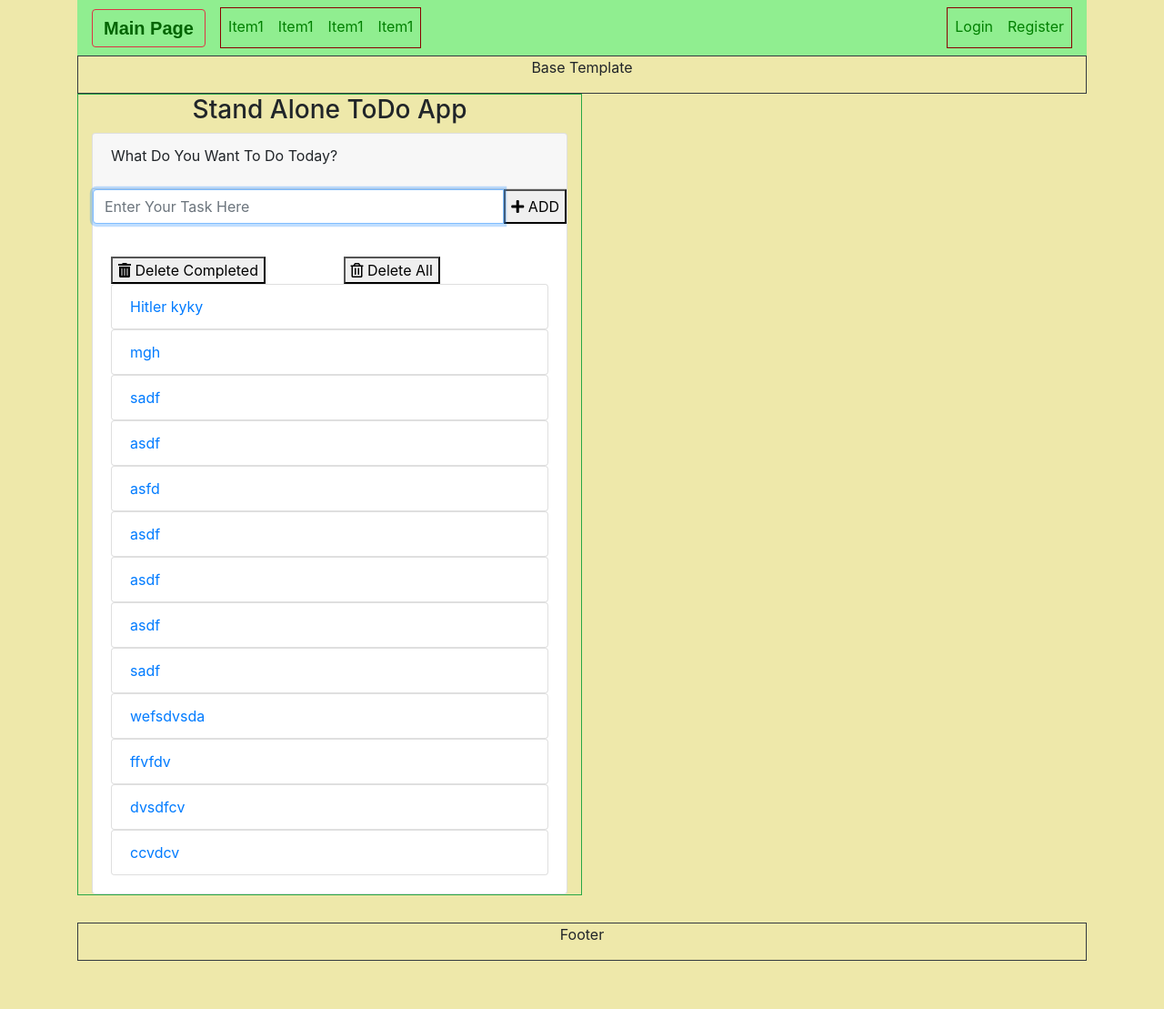
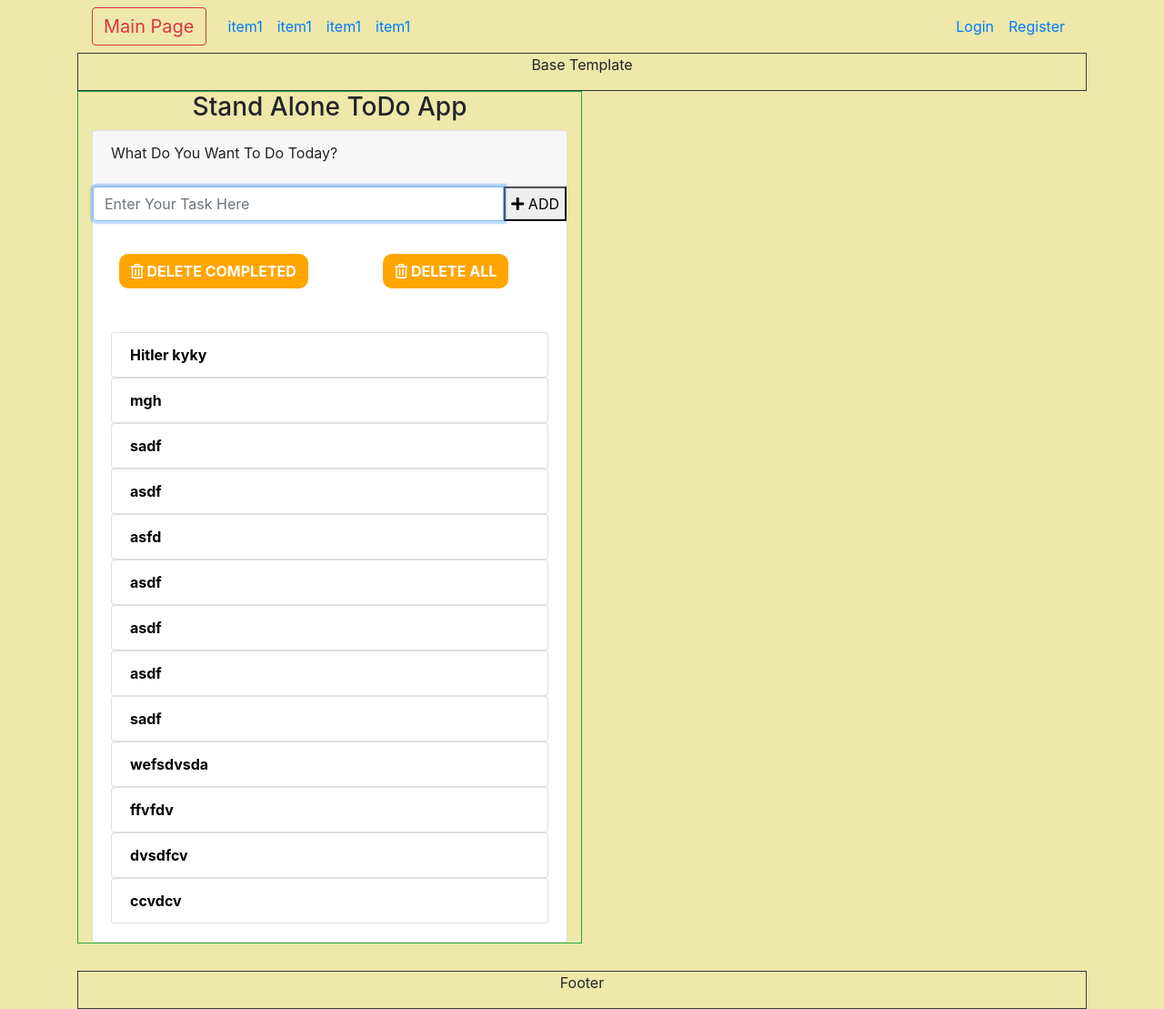
Before and after one commit to hedagaurav/tutorial, a Django app: page /todo/ in a window 1280 px wide. Shown: the whole page at 91% size. Before the commit the page ends 1056 px from the top, so only its background shows below. Run offline with Django 3.2, Linux system fonts and the light colour scheme; data comes from the database, SQL or seed files in the repository; both versions use the stored data as it was after the commit; some libraries are stand-ins or nearby versions.

Commit message:
todo app & accounts app todo app completed only little styling is remaining. started working on login app.

```diff
--- a/Todo/static/todo_home.css
+++ b/Todo/static/todo_home.css
@@ -1,10 +1,39 @@
+.delete_btn{
+    color: white;
+    background-color: orange;
+    font-weight: bold;
+    text-transform: uppercase;
+    -webkit-border-radius: 10px;
+    -moz-border-radius: 10px;
+    border-radius: 10px;
+}
+
+.buttons{
+    margin-bottom: 1rem;
+}
+
+.list-group a:hover{
+    color: #000;
+}
+
+.list-group-item{
+    color: #000;
+    font-weight: bold;
+    text-decoration: none;
+}
+
+.list-group-item a:hover{
+    color: #000;
+}
 .todo-completed {
     text-decoration: line-through !important;
-}
-.list-group-item:hover.todo-completed{
-    text-decoration: line-through;
+    color: #000;
 }
 
-a{
+a.todo-completed:hover{
+    color: #000;
+}
 
+.list-group-item.todo-completed:hover{
+    text-decoration: none;
 }
--- a/Todo/templates/todo/todo_home.html
+++ b/Todo/templates/todo/todo_home.html
@@ -2,6 +2,7 @@
 {% load static %}
 {% block head %}
     <link rel="stylesheet" href="{% static 'todo_home.css' %}" type="text/css">
+
 {% endblock %}
 {% block title %}
     ToDo App
@@ -31,16 +32,16 @@
                     </form>
                 </div>
                 <div class="card-body">
-                    <div>
-                        <div class="row">
+                    <div class="buttons">
+                        <div class="row text-center">
                             <div class="col">
                                 <a href="{% url 'delete_complete' %}">
-                                    <button><span><i class="fas fa-trash-alt"></i></span> Delete Completed</button>
+                                    <button class="btn delete_btn"><span><i class="far fa-trash-alt"></i></span> Delete Completed</button>
                                 </a>
                             </div>
                             <div class="col">
                                 <a href="{% url 'delete_all' %}">
-                                    <button><span><i class="far fa-trash-alt"></i></span> Delete All</button>
+                                    <button class="btn delete_btn"><span><i class="far fa-trash-alt"></i></span> Delete All</button>
                                 </a>
                             </div>
                         </div>
@@ -52,8 +53,8 @@
 
                             {% for item in todo_list %}
                                 {% if item.complete %}
-                                    <a href="{% url 'complete' item.id %}">
-                                    <li class="list-group-item todo-completed">
+                                    <a class="todo-completed" href="{% url 'complete' item.id %}">
+                                    <li class="list-group-item">
                                         {{ item.text }}
                                     </li>
                                     </a>
--- a/account/static/main.css
+++ b/account/static/main.css
@@ -10,43 +10,16 @@
     background-color: palegoldenrod;
 }
 
-/*navbar.html*/
-nav {
-    background-color: lightgreen;
-    /*height: 80px;*/
-}
-
-.brand {
-    color: darkgreen;
-    font-weight: bold;
-    font-family: sans-serif;
-}
-
-.navbar-nav {
-    border: 1px solid darkred;
-}
-
-.nav-link {
-    color: green;
-    text-transform: capitalize;
-    border-bottom: 3px solid transparent;
-
-}
-
-a.nav-link:hover {
-    border-color: darkgreen !important;
-    border-bottom: 3px solid darkblue;
-}
-
-span {
-    /*color: red;*/
-}
-
 /*main.html*/
 .apps-group {
     margin: 30px 0;
 }
-
+.row{
+    margin-bottom: 3rem;
+}
+a.apps:hover{
+    text-decoration: none;
+}
 .apps {
     /*height: 100px;*/
     font-size: 50px;
--- a/account/templates/account/register.html
+++ b/account/templates/account/register.html
@@ -1,12 +1,12 @@
 {% extends 'base.html' %}
 {% block head %}
-    <title>Account - Home</title>
+    <title>Account - Registration</title>
 {% endblock %}
 
 
 {% block content %}
     <div class="container">
-        <h1>Accounts Home Page</h1>
+        <h1>Accounts Registration Page</h1>
         <a href="{% url 'account:login' %}" class="btn btn-outline-warning btn-lg">Get Started!</a>
         <h3>{{ myName }}</h3>
     </div>
--- a/account/templates/base.html
+++ b/account/templates/base.html
@@ -7,6 +7,7 @@
     <link rel="stylesheet" href="https://use.fontawesome.com/releases/v5.8.1/css/all.css"
           integrity="sha384-50oBUHEmvpQ+1lW4y57PTFmhCaXp0ML5d60M1M7uH2+nqUivzIebhndOJK28anvf" crossorigin="anonymous">
     <link rel="stylesheet" href="{% static 'bs4/bootstrap.css' %}" type="text/css">
+    <link rel="stylesheet" href="{% static 'navbar.css' %}">
     <link rel="stylesheet" href="{% static 'main.css' %}" type="text/css">
 
     {% block head %}
--- a/account/templates/navbar.html
+++ b/account/templates/navbar.html
@@ -23,7 +23,9 @@
             <li class="nav-item"><a class="nav-link" href="#">item1</a></li>
         </ul>
         {% if user.authenticated %}
-
+            <ul class="navbar-nav ml-auto">
+                <li class="nav-item"><a href="#" class="nav-link">Logout</a></li>
+            </ul>
         {% else %}
             <ul class="navbar-nav ml-auto">
                 <li class="nav-item"><a href="#" class="nav-link">Login</a></li>
--- a/account/urls.py
+++ b/account/urls.py
@@ -1,9 +1,10 @@
 from django.urls import path
-from account.views import home
-from django.contrib.auth.views import LoginView
+from account.views import home, login
+# from django.contrib.auth.views import LoginView
 
 app_name = 'account'
 urlpatterns = [
     path('', home, name='home'),
-    path('login/', LoginView.as_view(), name='login'),
+    # path('login/', LoginView.as_view(), name='login'),
+    path('login/', login, name='login'),
 ]
--- a/account/views.py
+++ b/account/views.py
@@ -3,8 +3,12 @@
 
 # Create your views here.
 def home(request):
-
     name = 'Gaurav Heda'
     args = {'myName': name}
     # here "account" is the name of the folder in templates folder.
     return render(request, 'account/register.html', args)
+
+
+def login(request):
+    context = {}
+    return render(request, 'account/login.html', context)
```
Also changed, not shown: account/models.py (+5 -5 lines), account/templates/main.html (+15 -1 lines), db.sqlite3. Lines whose indentation alone changed are shown as unchanged.
